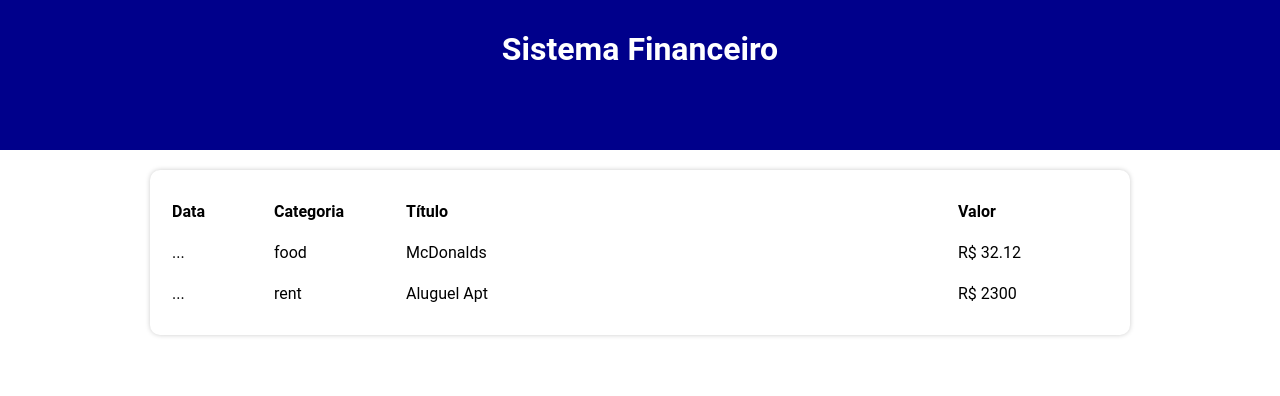
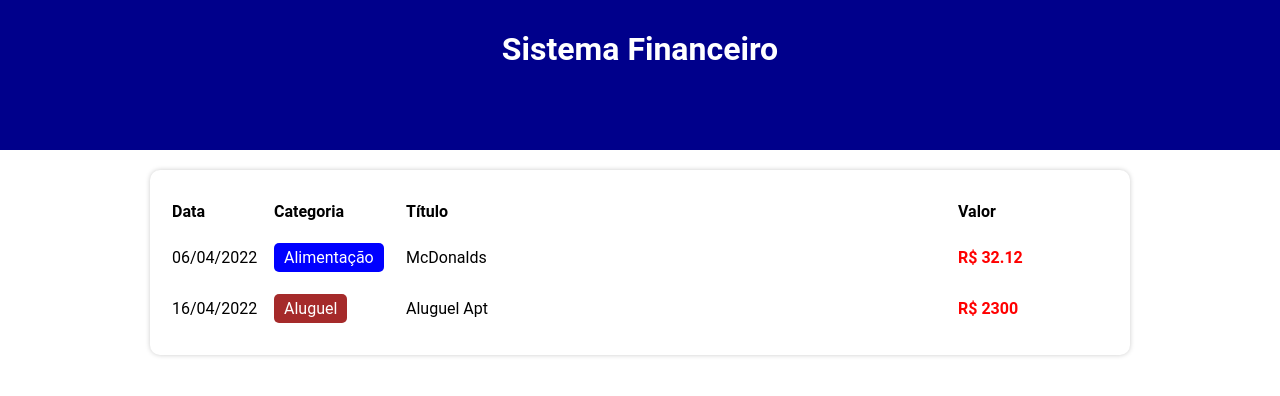
Before and after one commit to CarlosAmorim94/Financas-Pessoais, a React (Create React App) app: page / in a window 1280 px wide. Shown: the top 396 px of the page. Built offline with nearby package versions, Linux system fonts and the light colour scheme.

Commit message:
Add tableItem

```diff
--- a/src/components/TableItem/index.tsx
+++ b/src/components/TableItem/index.tsx
@@ -1,5 +1,7 @@
+import { formateDate } from "../../helpers/dateFilter";
 import { Item } from "../../types/Item";
-import { TableColumn, TableLine } from "./styles";
+import { Category, TableColumn, TableLine, Value } from "./styles";
+import { categories } from '../../data/categories'
 
 type Props = {
     item: Item;
@@ -8,10 +10,18 @@ type Props = {
 export const TableItem = ({ item }: Props) => {
     return (
         <TableLine>
-            <TableColumn>...</TableColumn>
-            <TableColumn>{item.category}</TableColumn>
+            <TableColumn>{formateDate(item.date)}</TableColumn>
+            <TableColumn>
+                <Category color={categories[item.category].color}>
+                    {categories[item.category].title}
+                </Category>
+            </TableColumn>
             <TableColumn>{item.title}</TableColumn>
-            <TableColumn>R$ {item.value}</TableColumn>
+            <TableColumn>
+                <Value color={categories[item.category].expense ? 'red' : 'green'}>
+                    R$ {item.value}
+                </Value>
+            </TableColumn>
         </TableLine>
     );
 }
--- a/src/components/TableItem/styles.ts
+++ b/src/components/TableItem/styles.ts
@@ -16,4 +16,5 @@ export const Category = styled.div<{ color: string }>`
 
 export const Value = styled.div<{ color: string }>`
     color: ${props => props.color};
+    font-weight: bold;
 `
--- a/src/data/categories.ts
+++ b/src/data/categories.ts
@@ -2,6 +2,6 @@ import { Category } from "../types/Category"
 
 export const categories: Category = {
   food: { title: 'Alimentação', color: 'blue', expense: true },
-  rent: { title: 'Aluguel', color: 'brow', expense: true },
+  rent: { title: 'Aluguel', color: 'brown', expense: true },
   salary: { title: 'Salário', color: 'green', expense: false },
 }
--- a/src/helpers/dateFilter.ts
+++ b/src/helpers/dateFilter.ts
@@ -24,3 +24,19 @@ export const FilterListByMonth = (list: Item[], date: string): Item[] => {
 
   return newList
 }
+
+export const formateDate = (date: Date): string => {
+  let year = date.getFullYear()
+  let month = date.getMonth()
+  let day = date.getDate()
+
+  return `${addZeroToDate(day)}/${addZeroToDate(month)}/${year}`
+}
+
+const addZeroToDate = (n: number): string => {
+  if(n < 10) {
+    return `0${n}`
+  } else {
+    return `${n}`
+  }
+}
```
